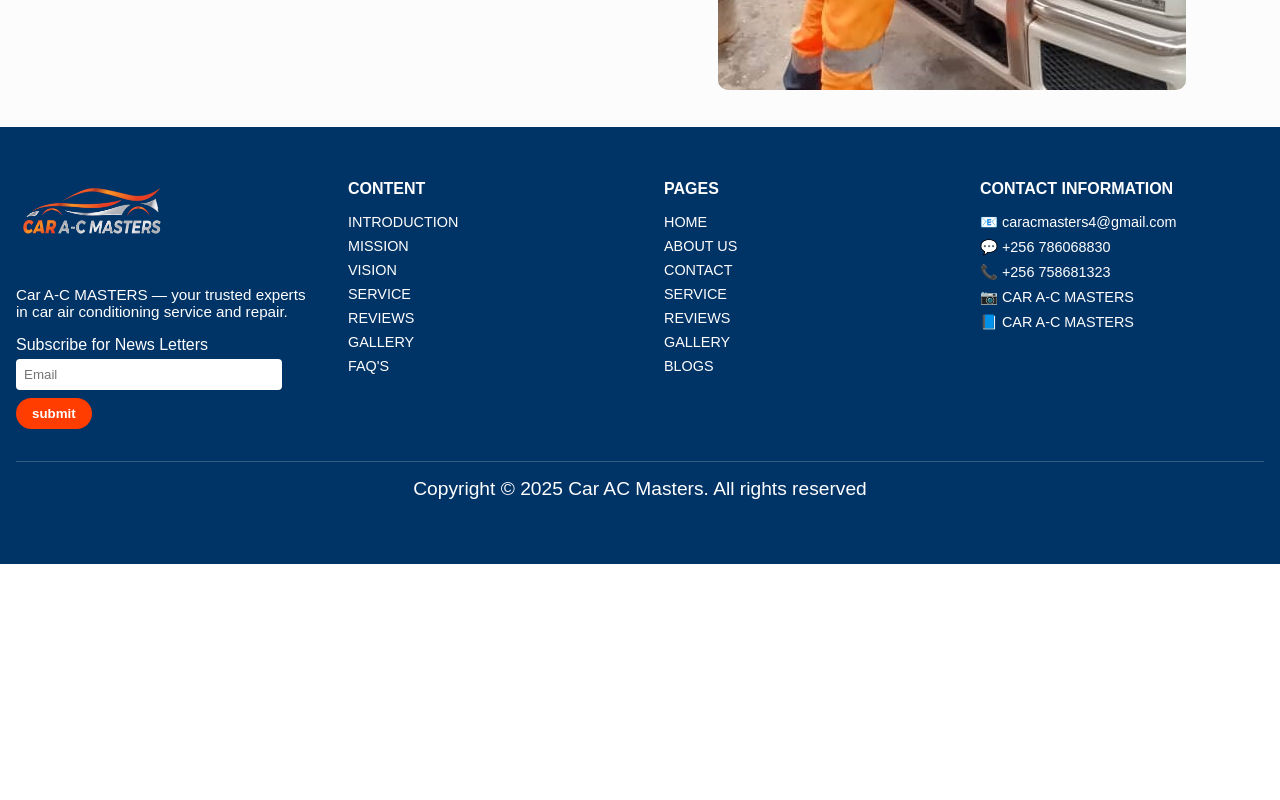
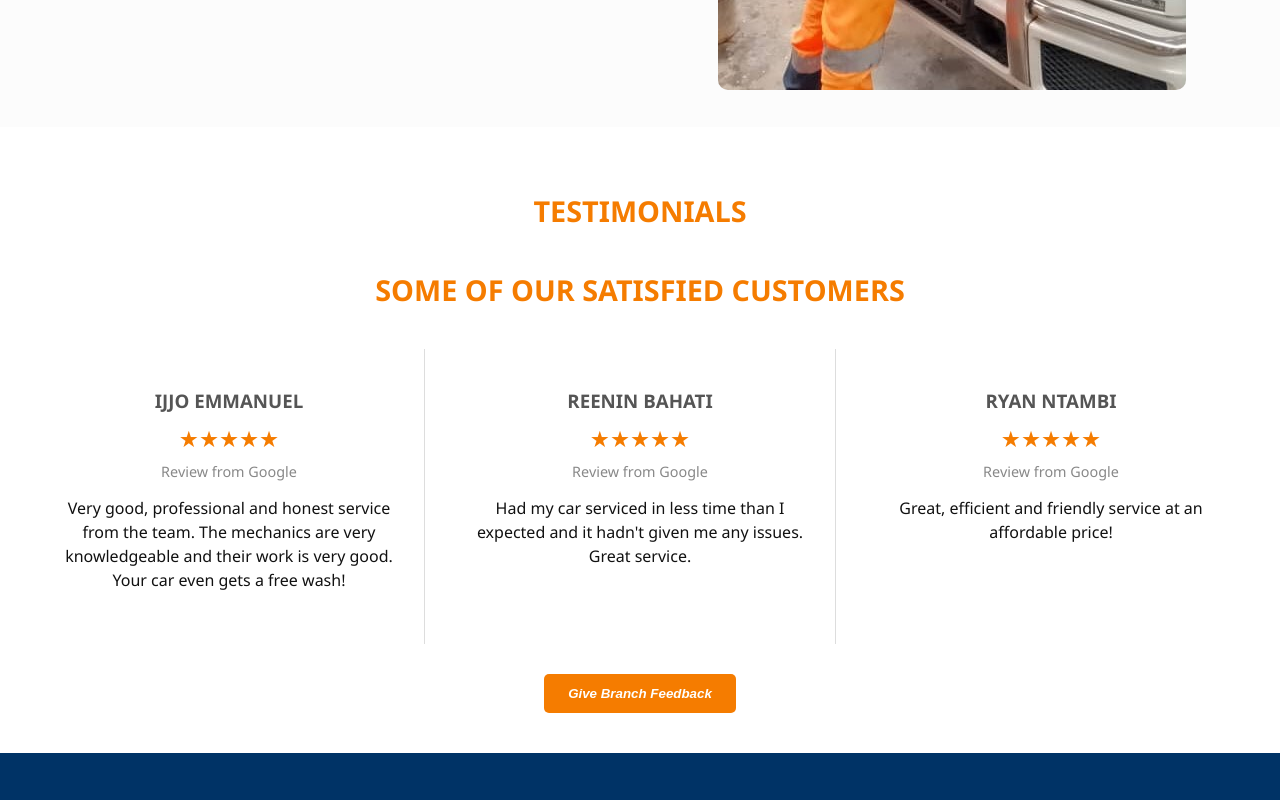
Before and after one commit to Sisianitah/RECESS-PROJECT-FRONTEND, a React (Create React App) app: page / in a window 1280 px wide. Shown: the part 4320-5120 px from the top of the page. Before the commit the page ends 4884 px from the top, so only its background shows below. Built offline with nearby package versions, Linux system fonts and the light colour scheme.

Commit message:
second next commit frontend

```diff
--- a/src/App.js
+++ b/src/App.js
@@ -8,6 +8,7 @@
 import AboutUs from './Pages/AboutUs';
 import Contact from './Pages/Contact';
 import Footer from './Components/Footer';
+import Testimonials from './Components/Testimonials';
 
 function App() {
   return (
@@ -24,6 +25,8 @@
 
       <Blogs />
 
+      <Testimonials />
+
       <Footer />
     </div>
   );
--- /dev/null
+++ b/src/Components/Testimonials.css
@@ -0,0 +1,83 @@
+.testimonials-section {
+  padding: 40px 20px;
+  background-color: #fff;
+  text-align: center;
+}
+
+.testimonials-section h2 {
+  color: #f57c00;
+  font-weight: bold;
+  font-size: 1.8rem;
+  margin-bottom: 40px;
+}
+
+.testimonials-container {
+  display: flex;
+  flex-wrap: wrap;
+  gap: 20px;
+  justify-content: center;
+}
+
+.testimonial-card {
+  flex: 1 1 300px;
+  max-width: 350px;
+  border-right: 1px solid #ddd;
+  padding: 20px;
+}
+
+.testimonial-card:last-child {
+  border-right: none;
+}
+
+.testimonial-card h3 {
+  font-weight: 600;
+  color: #555;
+  margin-bottom: 10px;
+}
+
+.stars {
+  color: #f57c00;
+  font-size: 1.4rem;
+  margin-bottom: 8px;
+}
+
+.source {
+  font-size: 0.9rem;
+  color: #888;
+  margin-bottom: 15px;
+}
+
+.comment {
+  font-size: 1rem;
+  color: #111;
+  line-height: 1.5;
+}
+
+.feedback-button {
+  background-color: #f57c00;
+  color: white;
+  font-weight: bold;
+  padding: 12px 24px;
+  margin-top: 30px;
+  border: none;
+  border-radius: 5px;
+  font-style: italic;
+  cursor: pointer;
+  transition: background 0.3s ease;
+}
+
+.feedback-button:hover {
+  background-color: #e66a00;
+}
+
+/* Mobile Responsive */
+@media (max-width: 768px) {
+  .testimonial-card {
+    border-right: none;
+    border-bottom: 1px solid #eee;
+  }
+
+  .testimonial-card:last-child {
+    border-bottom: none;
+  }
+}
--- /dev/null
+++ b/src/Components/Testimonials.js
@@ -0,0 +1,54 @@
+import React from "react";
+import "./Testimonials.css";
+
+const testimonials = [
+  {
+    name: "IJJO EMMANUEL",
+    rating: 5,
+    source: "Review from Google",
+    comment:
+      "Very good, professional and honest service from the team. The mechanics are very knowledgeable and their work is very good. Your car even gets a free wash!",
+  },
+  {
+    name: "REENIN BAHATI",
+    rating: 5,
+    source: "Review from Google",
+    comment:
+      "Had my car serviced in less time than I expected and it hadn't given me any issues. Great service.",
+  },
+  {
+    name: "RYAN NTAMBI",
+    rating: 5,
+    source: "Review from Google",
+    comment:
+      "Great, efficient and friendly service at an affordable price!",
+  },
+];
+
+const Testimonials = () => {
+  return (
+    <section className="testimonials-section">
+      <h2>TESTIMONIALS</h2>
+      <h2>SOME OF OUR SATISFIED CUSTOMERS</h2>
+      <div className="testimonials-container">
+        {testimonials.map((review, index) => (
+          <div key={index} className="testimonial-card">
+            <h3>{review.name}</h3>
+            <div className="stars">
+              {Array(review.rating)
+                .fill()
+                .map((_, i) => (
+                  <span key={i}>★</span>
+                ))}
+            </div>
+            <p className="source">{review.source}</p>
+            <p className="comment">{review.comment}</p>
+          </div>
+        ))}
+      </div>
+      <button className="feedback-button">Give Branch Feedback</button>
+    </section>
+  );
+};
+
+export default Testimonials;
```
